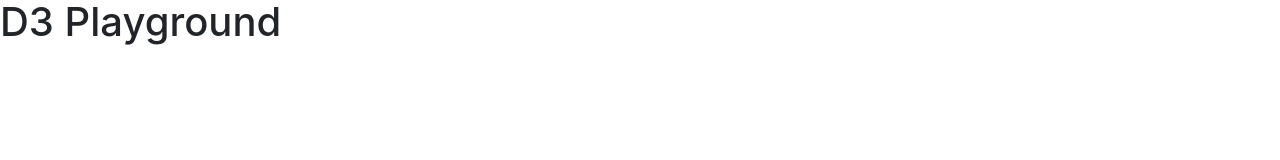
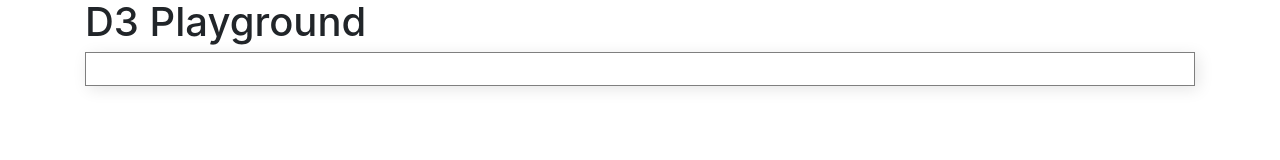
Before and after one commit to softcraft-development/d3-playground, a website built with webpack: page src/index.html in a window 1280 px wide. Built offline with nearby package versions, Linux system fonts and the light colour scheme.

Commit message:
display a box for visualizations

```diff
--- a/src/index.html
+++ b/src/index.html
@@ -16,7 +16,13 @@
 </head>
 
 <body>
-    <h1>D3 Playground</h1>
+    <div class="container">
+        <h1>D3 Playground</h1>
+        <div class="wrapper">
+            <div id="viz" />
+        </div>
+    </div>
+
 </body>
 
 </html>
--- a/src/index.scss
+++ b/src/index.scss
@@ -0,0 +1,5 @@
+.wrapper {
+    border: 1px solid rgba(0,0,0,0.5);
+    box-shadow: 0.2em 0.2em 1em rgba(0,0,0,0.1);
+    padding: 1em;
+}
```
